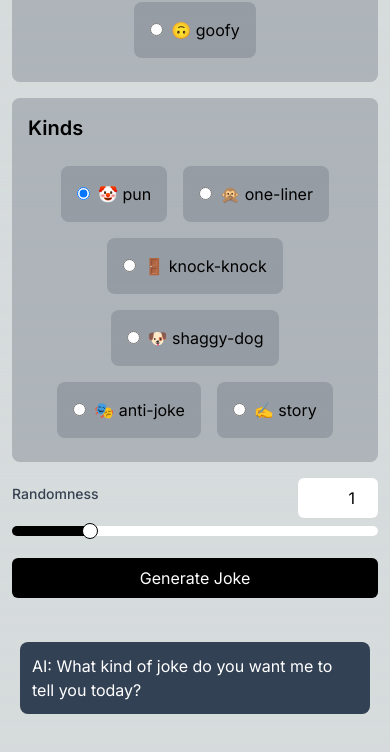
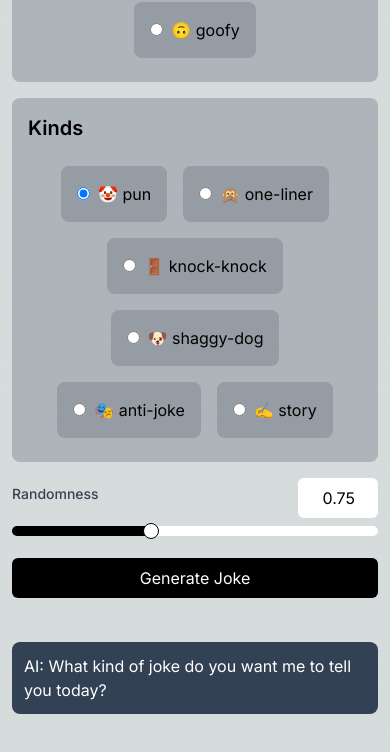
Before and after one commit to mrtonks/ai-encode-week-2, a Next.js app: page / in a window 390 px wide. Shown: the part 882-1634 px from the top of the page. Built offline with nearby package versions, Linux system fonts and the light colour scheme.

Commit message:
Added temperature to prompts and improved UI

```diff
--- a/app/api/chat/route.ts
+++ b/app/api/chat/route.ts
@@ -10,8 +10,7 @@ const openai = new OpenAI({
 export const runtime = 'edge'
 
 export async function POST(req: Request) {
-  const { messages } = await req.json()
-  //const { temperature } = await req.json();
+  const { messages, temperature } = await req.json()
 
   // Ask OpenAI for a streaming chat completion given the prompt
   const response = await openai.chat.completions.create({
@@ -60,7 +59,7 @@ export async function POST(req: Request) {
       },
       ...messages,
     ],
-    //temperature: temperature,
+    temperature,
   })
 
   // Convert the response into a friendly text-stream
--- a/app/page.tsx
+++ b/app/page.tsx
@@ -4,9 +4,9 @@ import { useChat } from 'ai/react'
 import { useState, useRef, useEffect } from 'react'
 
 export default function Home() {
-  const { messages, isLoading, append } = useChat()
-  const [temperature, setTemperature] = useState<number>(1)
+  const [temperature, setTemperature] = useState<number>(0.75)
   const [isGenerated, setIsGenerated] = useState<boolean>(false)
+  const { messages, isLoading, append } = useChat({ body: { temperature }})
 
   const [state, setState] = useState({
     kind: 'pun',
@@ -54,8 +54,10 @@ export default function Home() {
     { emoji: '✍', value: 'story' },
   ]
 
+  const temperatureMaxValue = 2
+
   const handleSetTemperature = (value: number): void => {
-    if (isNaN(value) || value < 0 || value > 5) {
+    if (isNaN(value) || value < 0 || value > 2) {
       setTemperature(0)
       return
     }
@@ -72,6 +74,8 @@ export default function Home() {
   }
 
   const handleEvaluateJoke = (): void => {
+    // Reset temperature to get an proper evaluation
+    setTemperature(0.75)
     append({
       role: 'user',
       content: `Evaluate the following joke: ${
@@ -180,7 +184,7 @@ export default function Home() {
                   type="number"
                   value={temperature}
                   min="0"
-                  max="5"
+                  max={temperatureMaxValue}
                   step="0.01"
                   className="w-20 border-gray-300 rounded-md block p-2 text-right"
                   onChange={(e) =>
@@ -192,13 +196,13 @@ export default function Home() {
                 type="range"
                 id="temperature"
                 min="0"
-                max="5"
+                max={temperatureMaxValue}
                 step="0.01"
                 className="rounded-lg w-full h-2 cursor-pointer"
                 style={{
                   backgroundImage: `linear-gradient(to right, #000 ${
-                    ((temperature - 0) * 100) / (5 - 0)
-                  }%, #fff  ${((temperature - 0) * 100) / (5 - 0)}%)`,
+                    ((temperature - 0) * 100) / (temperatureMaxValue - 0)
+                  }%, #fff  ${((temperature - 0) * 100) / (temperatureMaxValue - 0)}%)`,
                 }}
                 value={temperature}
                 onChange={(e) => setTemperature(parseFloat(e.target.value))}
@@ -222,9 +226,9 @@ export default function Home() {
             )}
           </form>
         </div>
-        <div className="md:basis-3/5 basis-full mb-5 overflow-auto" ref={messagesContainerRef}>
+        <div className="md:basis-3/5 basis-full mb-5 md:overflow-auto" ref={messagesContainerRef}>
           <div className="flex flex-col w-full h-screen md:max-w-md pb-24 mx-auto stretch">
-            <div className="whitespace-pre-wrap bg-slate-700 p-3 m-2 rounded-lg text-white">
+            <div className="whitespace-pre-wrap bg-slate-700 p-3 my-2 rounded-lg text-white">
               AI: What kind of joke do you want me to tell you today?
             </div>
             {messages.map((m) => (
@@ -232,8 +236,8 @@ export default function Home() {
                 key={m.id}
                 className={`whitespace-pre-wrap ${
                   m.role === 'user'
-                    ? 'bg-green-700 p-3 m-2 rounded-lg text-white'
-                    : 'bg-slate-700 p-3 m-2 rounded-lg text-white'
+                    ? 'bg-green-700 p-3 my-2 rounded-lg text-white'
+                    : 'bg-slate-700 p-3 my-2 rounded-lg text-white'
                 }`}>
                 {m.role === 'user' ? 'User: ' : 'AI: '}
                 {m.content}
```
